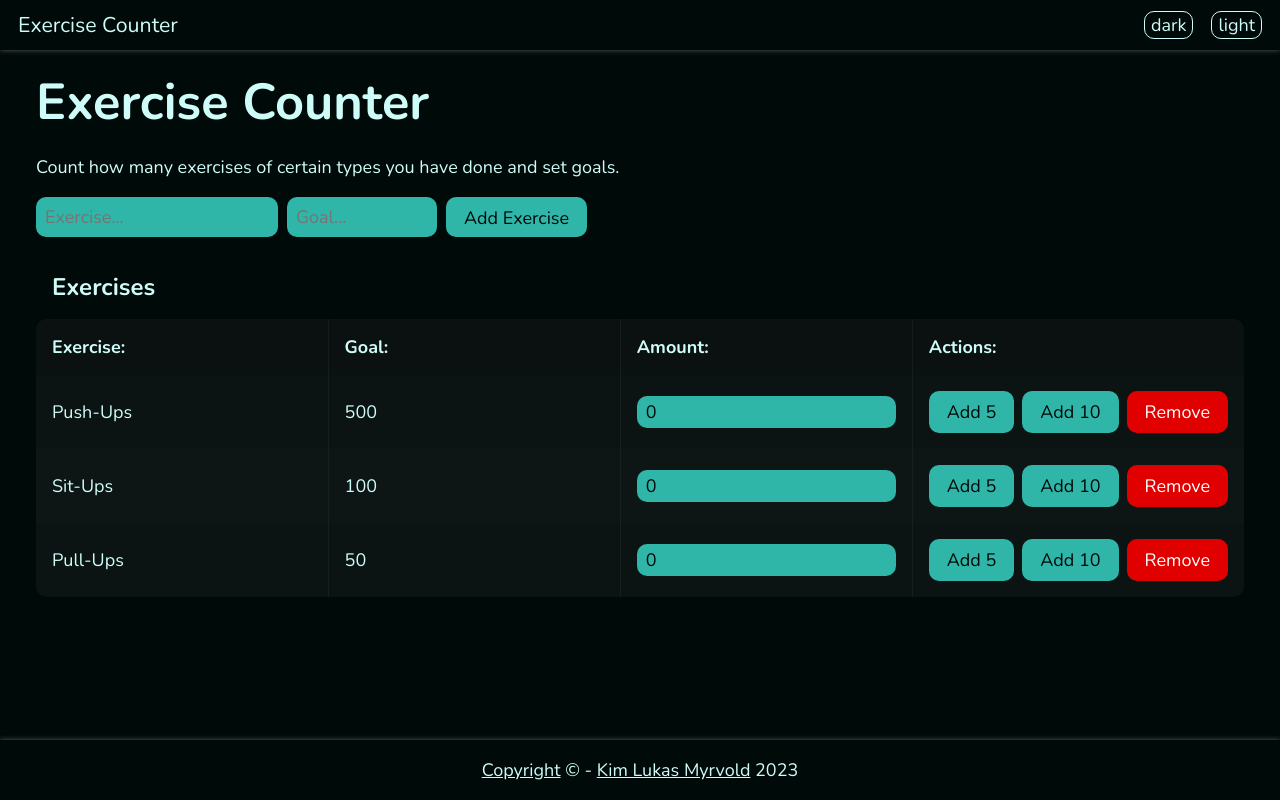
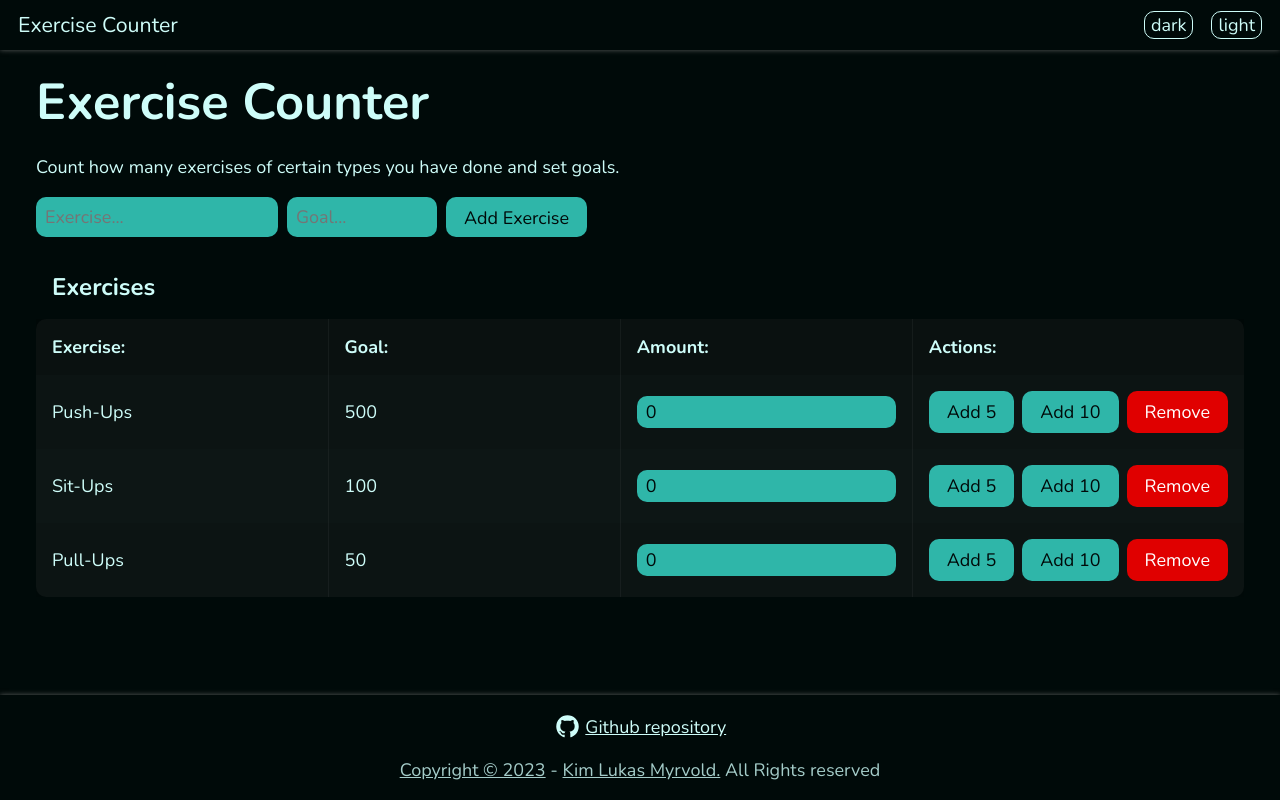
Before and after one commit to kimlukasmyrvold/exerciseCounter, a website: page index.html in a window 1280 px wide. Drawn offline with Linux system fonts and the light colour scheme.

Commit message:
Changed footer

```diff
--- a/assets/scss/style.scss
+++ b/assets/scss/style.scss
@@ -79,9 +79,32 @@ main {
 
 footer {
     display: flex;
+    flex-direction: column;
     justify-content: center;
-    padding: 0 1em;
+    align-items: center;
+    gap: 1em;
+    padding: 1em;
     box-shadow: 0 0 5px $clr-seperator;
+
+    #repo {
+        display: flex;
+        flex-direction: row;
+        justify-content: center;
+        align-items: center;
+        gap: .25em;
+
+    }
+
+    #copy {
+        margin: 0;
+        opacity: .8;
+    }
+}
+
+svg {
+    width: 1.5em;
+    fill: var(--clr-text);
+    display: block;
 }
 
 button {
--- a/index.html
+++ b/index.html
@@ -54,9 +54,18 @@
         </section>
     </main>
     <footer>
-        <p><a href="https://opensource.org/license/mit/" target="_blank" rel="noopener noreferrer">Copyright</a> &copy -
-            <a href="https://github.com/kimlukasmyrvold" target="_blank" rel="noopener noreferrer">Kim Lukas Myrvold</a>
-            2023
+        <a id="repo" href="https://github.com/kimlukasmyrvold/exerciseCounter" target="_blank">
+            <svg xmlns="http://www.w3.org/2000/svg" viewBox="0 0 24 24">
+                <path
+                    d="M12,2A10,10 0 0,0 2,12C2,16.42 4.87,20.17 8.84,21.5C9.34,21.58 9.5,21.27 9.5,21C9.5,20.77 9.5,20.14 9.5,19.31C6.73,19.91 6.14,17.97 6.14,17.97C5.68,16.81 5.03,16.5 5.03,16.5C4.12,15.88 5.1,15.9 5.1,15.9C6.1,15.97 6.63,16.93 6.63,16.93C7.5,18.45 8.97,18 9.54,17.76C9.63,17.11 9.89,16.67 10.17,16.42C7.95,16.17 5.62,15.31 5.62,11.5C5.62,10.39 6,9.5 6.65,8.79C6.55,8.54 6.2,7.5 6.75,6.15C6.75,6.15 7.59,5.88 9.5,7.17C10.29,6.95 11.15,6.84 12,6.84C12.85,6.84 13.71,6.95 14.5,7.17C16.41,5.88 17.25,6.15 17.25,6.15C17.8,7.5 17.45,8.54 17.35,8.79C18,9.5 18.38,10.39 18.38,11.5C18.38,15.32 16.04,16.16 13.81,16.41C14.17,16.72 14.5,17.33 14.5,18.26C14.5,19.6 14.5,20.68 14.5,21C14.5,21.27 14.66,21.59 15.17,21.5C19.14,20.16 22,16.42 22,12A10,10 0 0,0 12,2Z" />
+            </svg>
+            <span>
+                Github repository
+            </span>
+        </a>
+        <p id="copy"><a href="https://opensource.org/license/mit/" target="_blank" rel="noopener noreferrer">
+                Copyright &copy 2023</a> - <a href="https://github.com/kimlukasmyrvold" target="_blank"
+                rel="noopener noreferrer">Kim Lukas Myrvold.</a><span> All Rights reserved</span>
         </p>
     </footer>
 </body>
```
Also changed, not shown: assets/css/style.css, 1 other file.
